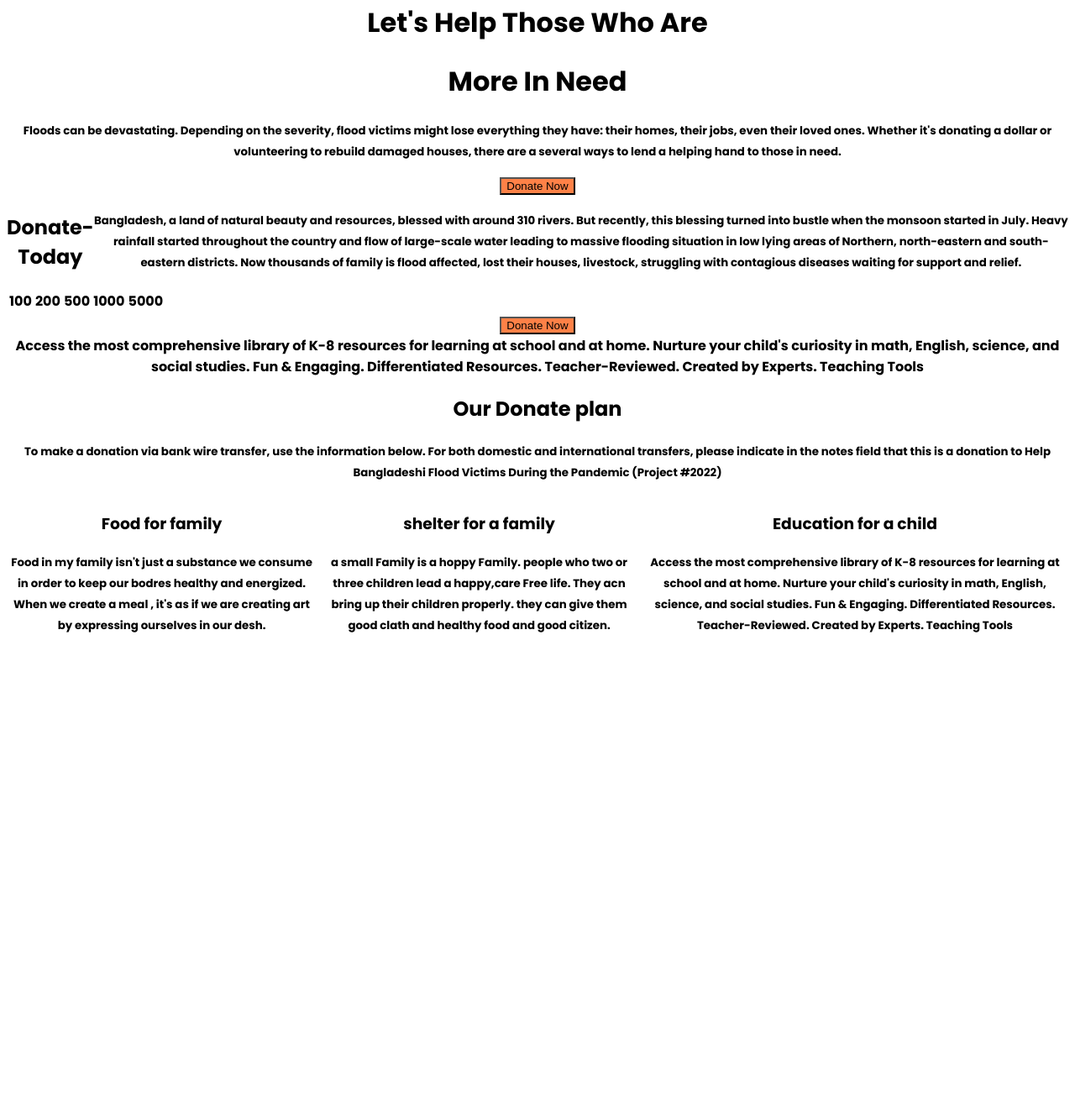
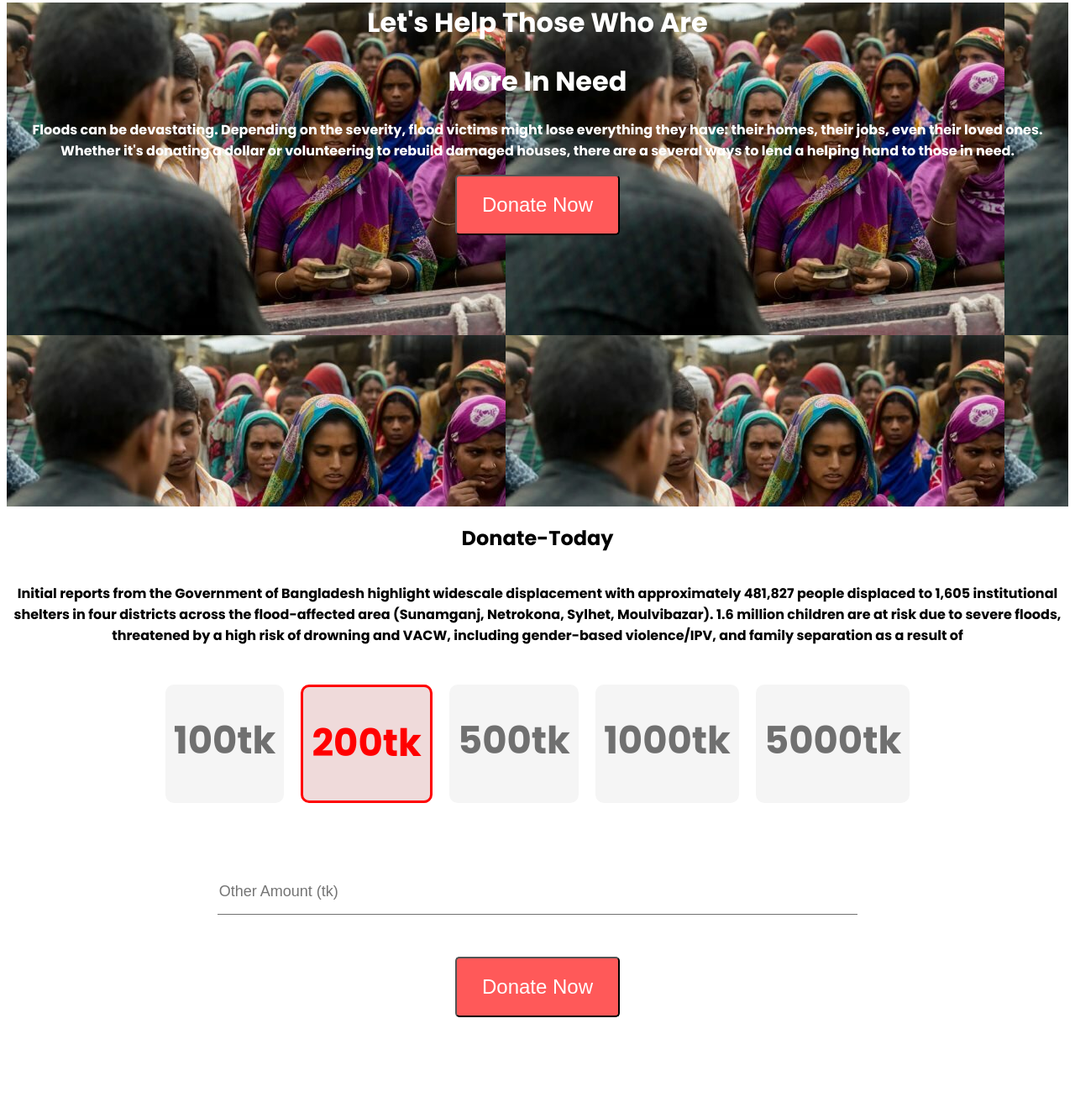
Before and after one commit to ashraful121425/FIRST-ASSIGNMENT, a plain HTML site: page index.html in a window 1280 px wide. Shown: the part 18-1349 px from the top of the page at 84% size. Before the commit the page ends 800 px from the top, so only its background shows below. Drawn offline with Linux system fonts and the light colour scheme.

Commit message:
commit added footer

```diff
--- a/index.html
+++ b/index.html
@@ -9,6 +9,9 @@
     <link rel="preconnect" href="https://fonts.googleapis.com">
     <link rel="preconnect" href="https://fonts.gstatic.com" crossorigin>
     <link href="https://fonts.googleapis.com/css2?family=Poppins:wght@700&display=swap" rel="stylesheet">
+    <link rel="preconnect" href="https://fonts.googleapis.com">
+    <link rel="preconnect" href="https://fonts.gstatic.com" crossorigin>
+    <link href="https://fonts.googleapis.com/css2?family=Lobster&family=Poppins:wght@700&display=swap" rel="stylesheet">
     <link rel="stylesheet" href="style.css">
 </head>
 
@@ -18,55 +21,52 @@
         <h1>Let's Help Those Who Are</h1>
         <h1>More In Need</h1>
         <p>
-            <small>
             Floods can be devastating. Depending on the severity, flood victims might lose everything they have:
             their
             homes,
             their jobs, even their loved ones. Whether it's donating a dollar or volunteering to rebuild damaged
             houses,
-                there are a several ways to lend a helping hand to those in need.</small>
+            there are a several ways to lend a helping hand to those in need.
         </p>
+
         <button id="button">Donate Now</button>
 
+    </div>
+    <section class="section">
+        <h2>Donate-Today</h2>
+        <section class="section">
+            <div class="second-section">
+                <p>Initial reports from the Government of Bangladesh highlight widescale displacement with approximately
+                    481,827 people displaced to 1,605 institutional shelters in four districts across the flood-affected
+                    area (Sunamganj, Netrokona, Sylhet, Moulvibazar). 1.6 million children are at risk due to severe
+                    floods, threatened by a high risk of drowning and VACW, including gender-based violence/IPV, and
+                    family separation as a result of </p>
+                <div class="list">
+                    <li>100tk</li>
+                    <li id="second-list">200tk</li>
+                    <li>500tk</li>
+                    <li>1000tk</li>
+                    <li>5000tk</li>
+                </div>
+                <input type="text" placeholder="Other Amount (tk)">
+                <button>Donate Now</button>
+            </div>
+
+        </section>
         <section>
-            <h2>Donate-Today</h2>
+
+            <h2>Our Donate plan</h2>
             <p>
-                <small>Bangladesh, a land of natural beauty and resources, blessed with around 310 rivers. But recently,
-                    this
-                    blessing turned into bustle when the monsoon started in July. Heavy rainfall started throughout the
-                    country
-                    and flow of large-scale water leading to massive flooding situation in low lying areas of Northern,
-                    north-eastern and south-eastern districts. Now thousands of family is flood affected, lost their
-                    houses,
-                    livestock, struggling with contagious diseases waiting for support and relief.</small>
-
+                To make a donation via bank wire transfer, use the information below. For both domestic and
+                international transfers, please indicate in the notes field that this is a donation to Help
+                Bangladeshi
+                Flood Victims During the Pandemic (Project #2022)
             </p>
         </section>
-        <div class="">
-            <table id="column">
-                <td>100</td>
-                <td>200</td>
-                <td>500</td>
-                <td>1000</td>
-                <td>5000</td>
-            </table>
 
-            <button id="button">Donate Now</button>
-        </div>
-        Access the most comprehensive library of K-8 resources for learning at school and at home. Nurture your child's
-        curiosity in math, English, science, and social studies. Fun & Engaging. Differentiated Resources.
-        Teacher-Reviewed. Created by Experts. Teaching Tools
-        <p>
-        <h2>Our Donate plan</h2>
-        <p>
-            <small>To make a donation via bank wire transfer, use the information below. For both domestic and
-                international transfers, please indicate in the notes field that this is a donation to Help
-                Bangladeshi
-                Flood Victims During the Pandemic (Project #2022)</small>
-        </p>
-        <section>
+        <section class="third-section">
+            <div>
 
-            <div>
                 <h3> Food for family</h3>
                 <p> <small>Food in my family isn't just a substance we consume in order to keep our bodres
                         healthy
@@ -80,31 +80,34 @@
             <div>
                 <h3>shelter for a family</h3>
                 <p>
-                    <small>a small Family is a hoppy Family. people who two or three children lead a happy,care
+                    a small Family is a hoppy Family. people who two or three children lead a happy,care
                     Free
                     life.
                     They acn
                     bring up their children properly. they can give them good clath and healthy food and
                     good
                     citizen.
-                    </small>
                 </p>
             </div>
             <div>
                 <h3>Education for a child</h3>
                 <p>
-                    <small>
                     Access the most comprehensive library of K-8 resources for learning at school and at
                     home.
                     Nurture
                     your
                     child's curiosity in math, English, science, and social studies. Fun & Engaging.
                     Differentiated
-                        Resources. Teacher-Reviewed. Created by Experts. Teaching Tools</small>
+                    Resources.Teacher-Reviewed. Created by Experts. Teaching Tools
                 </p>
             </div>
         </section>
 </body>
+<footer class="footer">
+    <h1>Be Humble</h1>
 
 
+    <h4>i'm gonna do it</h4>
+</footer>
+
 </html>
--- a/style.css
+++ b/style.css
@@ -1,26 +1,96 @@
 body {
     font-family: 'Poppins', sans-serif;
 
+
 }
 
+
 .box1 {
+    height: 600px;
+    width: 100%;
     text-align: center;
+    background-image: url(images/donation1.jpg);
+    color:white;
+
+
+}
+button{
+    padding: 20px 30px;
+    border-radius: 5px;
+    background-color: #FF5959;
+    font-weight: 400px;
+    font-size: 24px;
+    color: white;
 }
 
-section {
-    display: flex;
+.section {
+    height: 650px;
+    width: 100%;
+    text-align: center;
+
 }
 
-#button {
-    background-color: rgb(255, 129, 71);
+.second-section{
+    display: flex;
+    flex-direction: column;
+    justify-content: center;
+    align-items: center;
+}
+.list{
+    display: flex;
+    flex-direction: row;
+    flex-wrap: wrap;
+
 }
 
-#section {
+.list li{
+    padding: 40px 10px;
+    margin: 30px 10px;
+    list-style: none;
     text-align: center;
+    background-color: whitesmoke;
+    font-size: 45px;
+    font-weight: bolder;
+    line-height: 54.46px;
+    font-style: normal;
+    color: #707070;
+    border-radius: 10px;
+
 }
 
-#columns {
-    5px;
+#second-list{
+    background-color: rgb(239, 218, 218);
+    border: red 3px solid;
+    color: red;
 }
 
-;
+input{
+    border-style: none;
+    border-bottom: #707070 1px solid;
+    margin: 50px auto;
+    font-size: 18px;
+    height: 50px;
+    width: 60%;
+}
+
+button{
+    padding: 20px 30px;
+    border-radius: 5px;
+    background-color: #FF5959;
+    font-weight: 400px;
+    font-size: 24px;
+    color: white;
+}
+   .third-section{
+    height: 650px;
+    width: 100%;
+    display: flex;
+
+   }
+
+footer {
+    font-family: 'Lobster', cursive;
+    text-align: center;
+
+
+}
```
Also changed, not shown: images/Frame-1.png (added), images/donation.jpg (renamed from images/555.jpg), images/food.png (added), images/shelter.png (added). Lines whose indentation alone changed are shown as unchanged.
